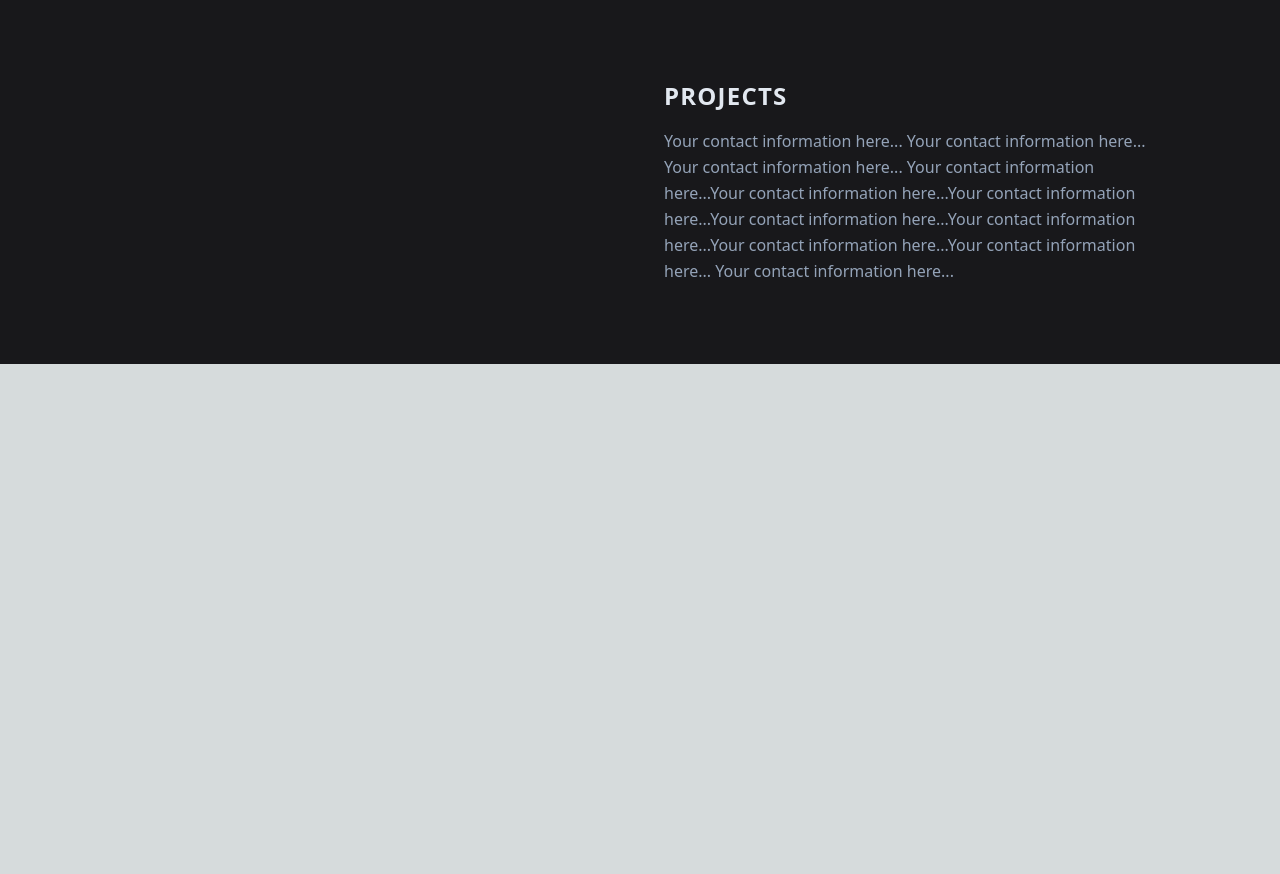
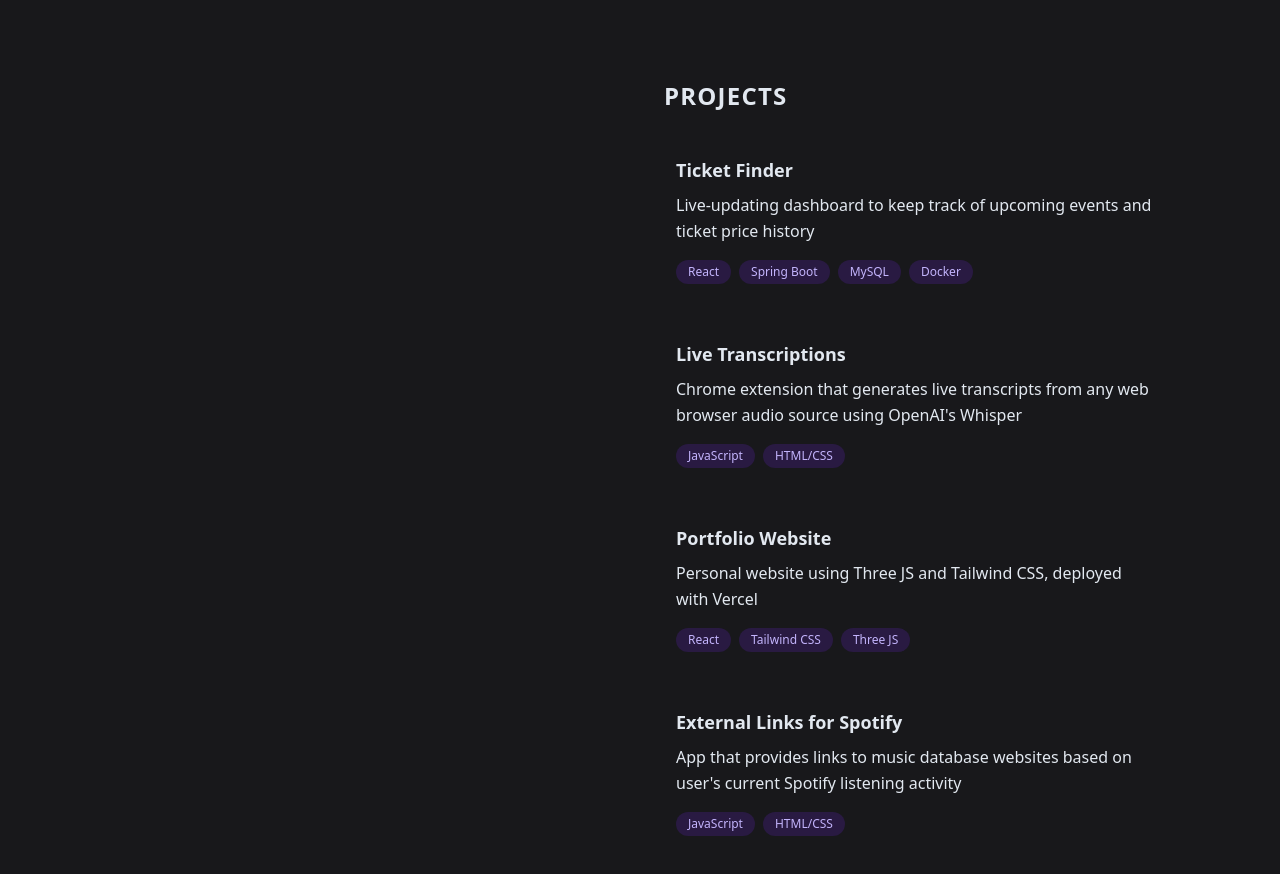
Before and after one commit to 3andrew/personal-website-v2, a Next.js app: page / in a window 1280 px wide. Shown: the part 1240-2114 px from the top of the page. Before the commit the page ends 1604 px from the top, so only its background shows below. Built offline with nearby package versions, Linux system fonts and the light colour scheme.

Commit message:
add projects

```diff
--- a/src/components/Content.jsx
+++ b/src/components/Content.jsx
@@ -57,7 +57,30 @@ export function Content() {
 
             <section id="projects" className="py-16">
                 <h2 className="font-bold text-2xl uppercase tracking-wider text-slate-200">Projects</h2>
-                <p className="mt-4 text-slate-400">Your contact information here... Your contact information here... Your contact information here... Your contact information here...Your contact information here...Your contact information here...Your contact information here...Your contact information here...Your contact information here...Your contact information here... Your contact information here...</p>
+                <ProjectCard
+                    projectName="Ticket Finder"
+                    description="Live-updating dashboard to keep track of upcoming events and ticket price history"
+                    tags={['React', 'Spring Boot', 'MySQL', 'Docker']}
+                    url="https://github.com/3andrew/ticket-finder"
+                />
+                <ProjectCard
+                    projectName="Live Transcriptions"
+                    description="Chrome extension that generates live transcripts from any web browser audio source using OpenAI's Whisper"
+                    tags={['JavaScript', 'HTML/CSS']}
+                    url="https://github.com/3andrew/live-transcriptions"
+                />
+                <ProjectCard
+                    projectName="Portfolio Website"
+                    description="Personal website using Three JS and Tailwind CSS, deployed with Vercel"
+                    tags={['React', 'Tailwind CSS', 'Three JS']}
+                    url=""
+                />
+                <ProjectCard
+                    projectName="External Links for Spotify"
+                    description="App that provides links to music database websites based on user's current Spotify listening activity"
+                    tags={['JavaScript', 'HTML/CSS']}
+                    url="https://github.com/3andrew/ticket-finder"
+                />
             </section>
         </div>
     );
@@ -97,3 +120,28 @@ const JobCard = ({ imagePath, companyName, position, location, duration, tags, u
         </a>
     );
 };
+
+const ProjectCard = ({ projectName, description, tags, url }) => {
+    return (
+        <a href={url} target="_blank" rel="noopener noreferrer" className="block rounded-lg p-3 my-8 hover:bg-violet-800 hover:bg-opacity-15 transition">
+            <div className={`flex justify-between items-start ${tags.length ? "mb-4" : ""}`}>
+                <div className="flex items-start">
+                    <div>
+                        <p className="text-lg font-semibold text-slate-200 mb-2">{projectName}</p>
+                        <p className="text-md text-slate-200">{description}</p>
+                    </div>
+                </div>
+            </div>
+            <div className="flex space-x-2">
+                {tags.map((tag, index) => (
+                    <span
+                        key={index}
+                        className="bg-violet-800 bg-opacity-25 text-violet-300 text-xs font-medium px-3 py-1 rounded-full"
+                    >
+                        {tag}
+                    </span>
+                ))}
+            </div>
+        </a>
+    );
+};
```
